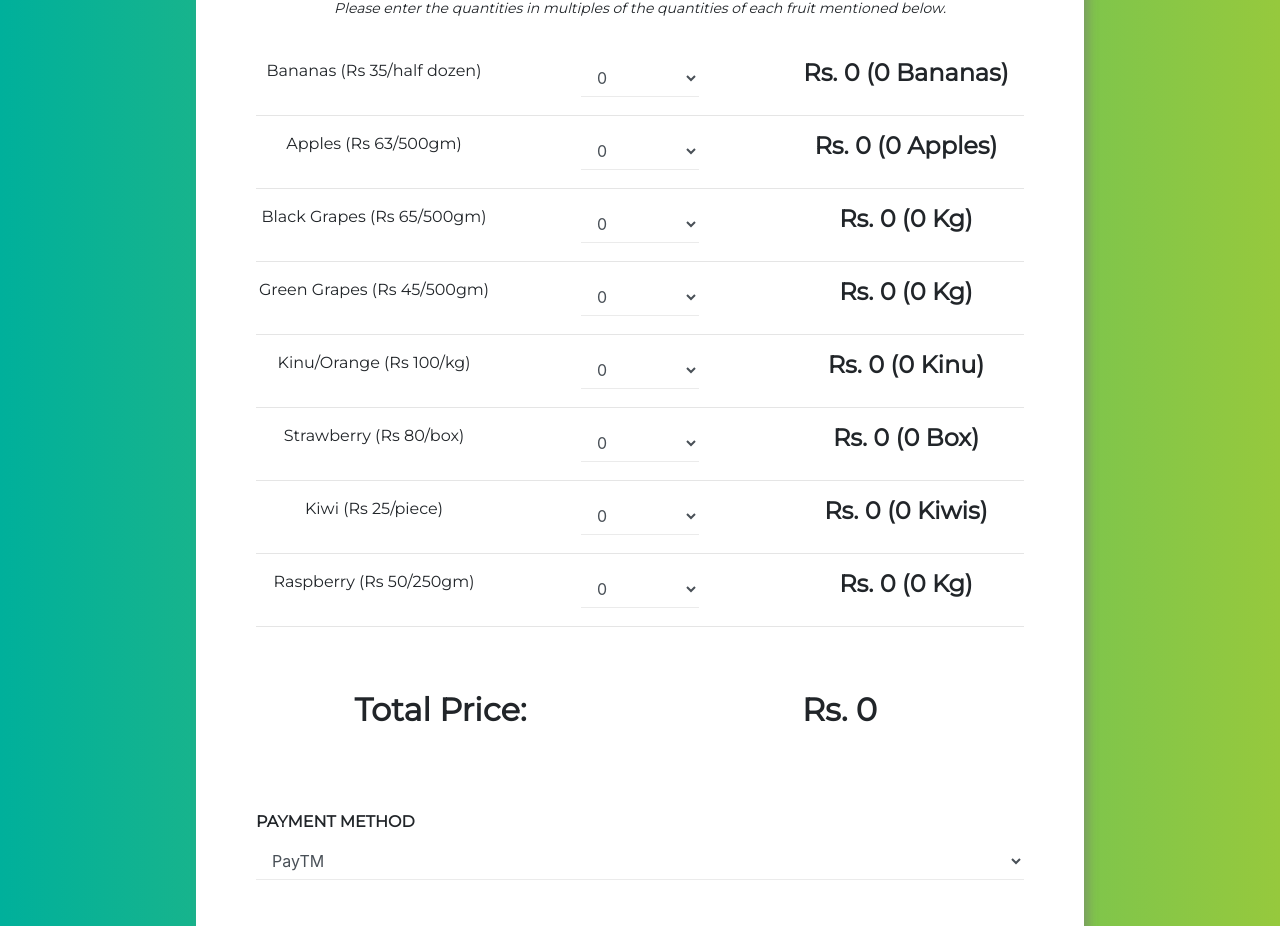
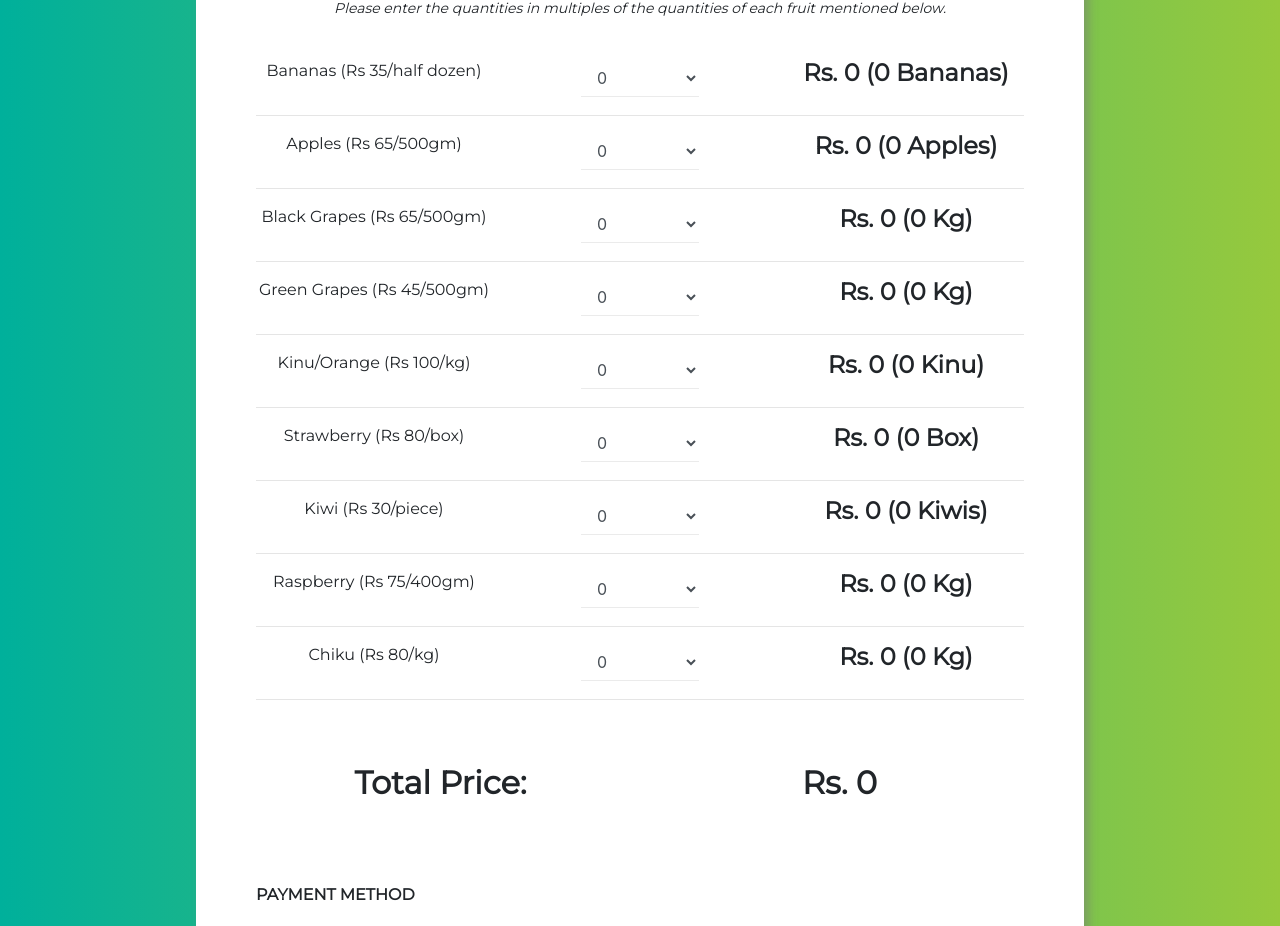
Before and after one commit to shivank1234/Fruitbasket, a React (Create React App) app: page / in a window 1280 px wide. Shown: the part 851-1777 px from the top of the page. Built offline with nearby package versions, Linux system fonts and the light colour scheme.

Commit message:
Start with create-react-app

```diff
--- a/src/App.js
+++ b/src/App.js
@@ -21,6 +21,7 @@ class App extends Component {
           strawberry: 0,
           kiwi: 0,
           raspberry: 0,
+          chiku: 0,
           total: 0,
           paynow: "Now",
           method: "PayTM"
@@ -157,7 +158,7 @@ class App extends Component {
     return this.state.bananas * 6;
   }
   applePrice = () => {
-    return this.state.apples * 63;
+    return this.state.apples * 65;
   }
   appleQty = () => {
     return Math.floor(this.state.apples * 2.5);
@@ -193,19 +194,25 @@ class App extends Component {
     return this.state.strawberry;
   }
   KiwiPrice = () => {
-    return this.state.kiwi * 25;
+    return this.state.kiwi * 30;
   }
   KiwiQty = () => {
     return this.state.kiwi;
   }
   RaspberryPrice = () => {
-    return this.state.raspberry * 50;
+    return this.state.raspberry * 75;
   }
   RaspberryQty = () => {
-    return this.state.raspberry * 0.25;
+    return this.state.raspberry * 0.4;
+  }
+  ChikuPrice = () => {
+    return this.state.chiku * 80;
+  }
+  ChikuQty = () => {
+    return this.state.chiku * 1;
   }
   TotalPrice = () => {
-    return this.bananaPrice() + this.applePrice() + this.GrapesBPrice() + this.GrapesGPrice() + this.KinuPrice() + this.RaspberryPrice() + this.StrawberryPrice() + this.KiwiPrice();
+    return this.bananaPrice() + this.applePrice() + this.GrapesBPrice() + this.GrapesGPrice() + this.KinuPrice() + this.RaspberryPrice() + this.StrawberryPrice() + this.KiwiPrice() + this.ChikuPrice();
   }
   CumTotalPrice = () => {
     var discount = 1;
@@ -277,6 +284,10 @@ class App extends Component {
 
   getRaspberry = (event) => {
     this.setState({raspberry: event.target.value});
+  }
+
+  getChiku = (event) => {
+    this.setState({chiku: event.target.value});
   }
 
   getPayment = (event) => {
@@ -360,7 +371,7 @@ class App extends Component {
 
             <div class="row">
               <div class='col-xs-6 col-md-4'>
-                <p class="text-center">Apples (Rs 63/500gm)</p>
+                <p class="text-center">Apples (Rs 65/500gm)</p>
               </div>
               <div class='col-xs-6 col-md-4'>
                 <select class="form-control" id="exampleFormControlSelect1" value={this.state.apples} style={{"width":"50%","display":"block","margin":"auto"}} onChange={this.getapples}>
@@ -510,7 +521,7 @@ class App extends Component {
 
             <div class="row">
               <div class='col-xs-6 col-md-4'>
-                <p class="text-center">Kiwi (Rs 25/piece)</p>
+                <p class="text-center">Kiwi (Rs 30/piece)</p>
               </div>
               <div class='col-xs-6 col-md-4'>
                 <select class="form-control" id="exampleFormControlSelect1" value={this.state.kiwi} style={{"width":"50%","display":"block","margin":"auto"}} onChange={this.getKiwi}>
@@ -535,7 +546,7 @@ class App extends Component {
 
             <div class="row">
               <div class='col-xs-6 col-md-4'>
-                <p class="text-center">Raspberry (Rs 50/250gm)</p>
+                <p class="text-center">Raspberry (Rs 75/400gm)</p>
               </div>
               <div class='col-xs-6 col-md-4'>
                 <select class="form-control" id="exampleFormControlSelect1" value={this.state.raspberry} style={{"width":"50%","display":"block","margin":"auto"}} onChange={this.getRaspberry}>
@@ -550,10 +561,35 @@ class App extends Component {
                   <option>8</option>
                   <option>9</option>
                 </select>
-              <input name='entry.277493963' style={{'display': "none"}} value={this.KiwiQty()}></input>
+              <input name='entry.277493963' style={{'display': "none"}} value={this.RaspberryQty()}></input>
               </div>
               <div class='col-xs-6 col-md-4'>
                 <h4 class="text-center">Rs. {this.RaspberryPrice()} ({this.RaspberryQty()} Kg)</h4>
+              </div>
+            </div>
+            <hr />
+
+            <div class="row">
+              <div class='col-xs-6 col-md-4'>
+                <p class="text-center">Chiku (Rs 80/kg)</p>
+              </div>
+              <div class='col-xs-6 col-md-4'>
+                <select class="form-control" id="exampleFormControlSelect1" value={this.state.chiku} style={{"width":"50%","display":"block","margin":"auto"}} onChange={this.getChiku}>
+                  <option>0</option>
+                  <option>1</option>
+                  <option>2</option>
+                  <option>3</option>
+                  <option>4</option>
+                  <option>5</option>
+                  <option>6</option>
+                  <option>7</option>
+                  <option>8</option>
+                  <option>9</option>
+                </select>
+              <input name='entry.1989011814' style={{'display': "none"}} value={this.ChikuQty()}></input>
+              </div>
+              <div class='col-xs-6 col-md-4'>
+                <h4 class="text-center">Rs. {this.ChikuPrice()} ({this.ChikuQty()} Kg)</h4>
               </div>
             </div>
             <hr />
```
